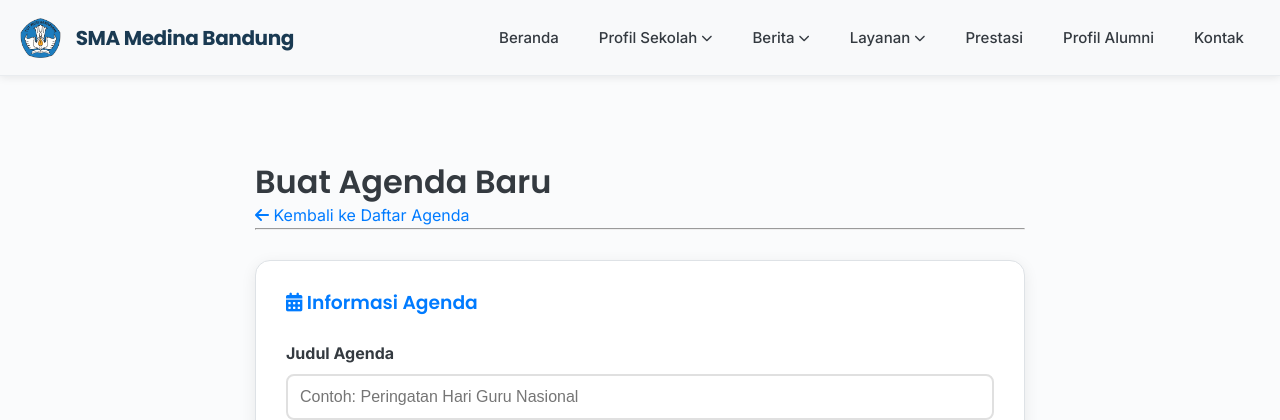
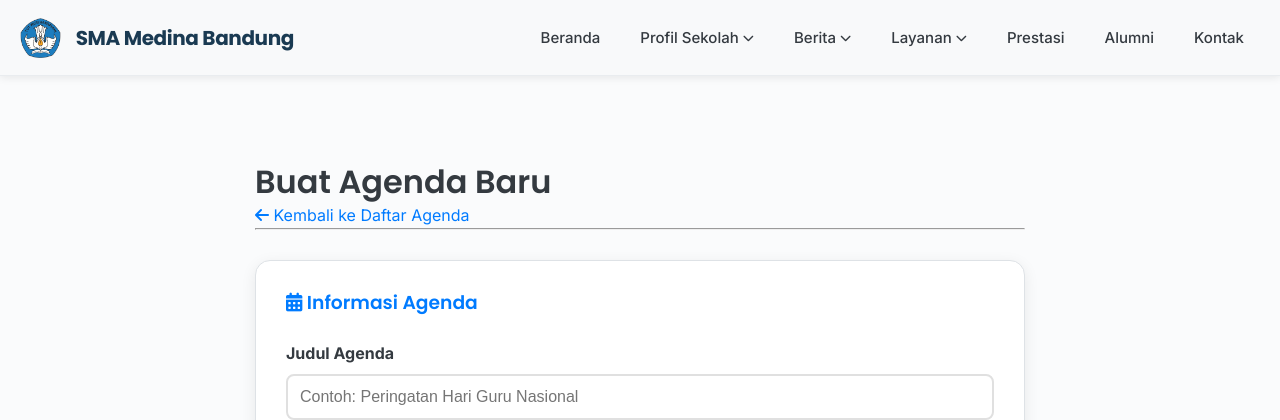
Before and after one commit to madlanh/medinaProject, a Flask app: page /admin/agenda/create in a window 1280 px wide. Shown: the top 420 px of the page. Run offline with Flask 3, Linux system fonts and the light colour scheme; the visitor is signed in with stand-in values (Sample User, id 1).

Commit message:
Update base.html

```diff
--- a/templates/base.html
+++ b/templates/base.html
@@ -162,7 +162,7 @@
                 </div>
 
                 <a href="{{ url_for('site.index', _anchor='prestasi') }}">Prestasi</a>
-                <a href="{{ url_for('site.index', _anchor='profil-alumni') }}">Profil Alumni</a>
+                <a href="{{ url_for('site.index', _anchor='profil-alumni') }}">Alumni</a>
                 <a href="{{ url_for('site.index', _anchor='kontak') }}">Kontak</a>
             </nav>
         </div>
```
